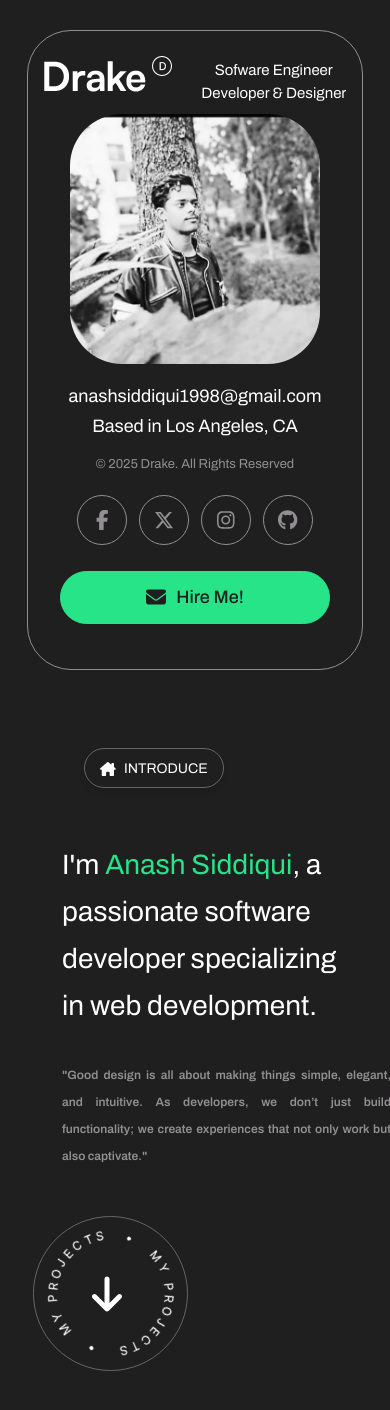
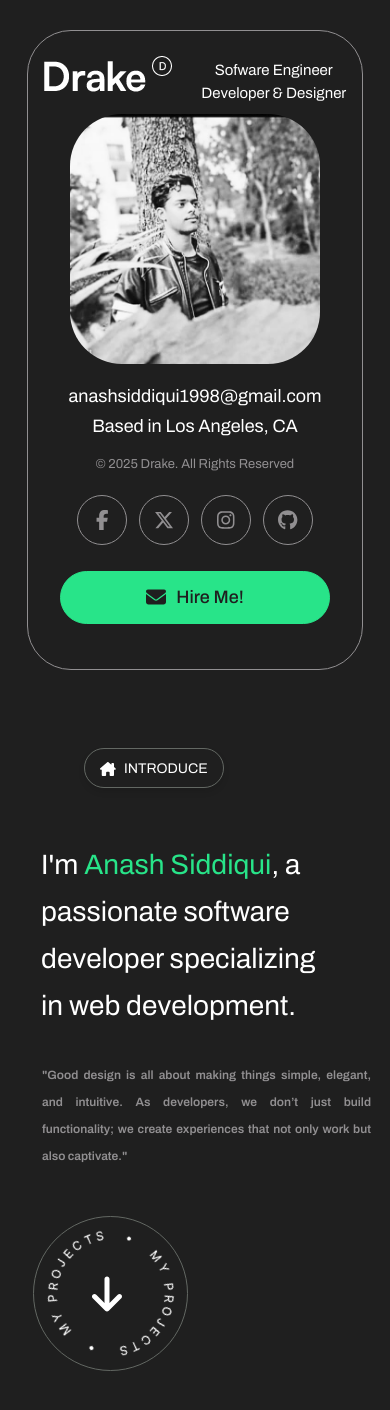
Before and after one commit to anashsiddiq/drakesportfolio, a React (Vite) app: page / in a window 390 px wide. Shown: the top 1410 px of the page. Built offline with nearby package versions, Linux system fonts and the light colour scheme; a web font is replaced by a local one.

Commit message:
Initial commit

```diff
--- a/src/Component/MySkills.jsx
+++ b/src/Component/MySkills.jsx
@@ -21,7 +21,7 @@ const MySkills = () => {
         Aos.init();
     })
     return (
-        <div className="container" id="skills">
+        <div className="container overflow-hidden" id="skills">
             <div className="row">
                 <div id="About" className='Myskills d-flex' data-aos="fade-up" data-aos-duration="2000">
                     <FontAwesomeIcon className='Myskillsicons' icon={faShapes} />
--- a/src/Component/Services.jsx
+++ b/src/Component/Services.jsx
@@ -27,13 +27,13 @@ const Services = () => {
                     <h4>Front End Developer</h4>
                     <p>Front-end developers are responsible for the user interface and user experience aspects of a website. They work on the visual elements that users interact with directly in their browsers.</p>
                 </div>
-
                 <div className="sepcialdata2 mt-3" id="servicesinc" data-aos="fade-up" data-aos-duration="2000">
                     <h4>Backend Developer</h4>
                     <p> Back-end developers focus on the server-side components of web applications. They manage databases, server logic, and application integration. Key technologies and skills </p>
                 </div>
             </div>
-        </div>
+
+            </div>
     )
 }
 
--- a/src/assets/css/Aboutuser.css
+++ b/src/assets/css/Aboutuser.css
@@ -54,7 +54,7 @@ h6 {
   box-shadow: 0 4px 6px rgba(0, 0, 0, 0.1);
   position: relative;
   bottom: 184px;
-  left: 16rem;
+  left: 21rem;
   padding: 12px;
   margin-top: 16rem;
 }
@@ -90,6 +90,8 @@ h6 {
   text-overflow: clip;
   text-wrap: inherit;
   line-height: 80px;
+  position: relative;
+  left: 80px;
 
 }
 
@@ -104,6 +106,8 @@ h6 {
   text-align: start;
   font-weight: 400;
   text-decoration-thickness: inherit;
+  position: relative;
+  left: 80px;
 }
 
 .myinfo span {
@@ -116,28 +120,32 @@ h6 {
     left: 84px !important;
     bottom: 12rem !important;
   }
-  .myinfo h5{
-    font-size: 28px;
+
+  .myinfo h5 {
+    font-size: 33px;
     width: 18rem;
     line-height: 3rem;
     position: relative;
     margin-top: -42px;
+    margin-left: -110px;
   }
+
   .myinfo p {
     line-height: 30px;
     position: relative;
-    width: 18rem;
-  }
-  .myinfo{
+    width: 22rem;
+    margin-left: -114px;
 
   }
+
+  .myinfo {}
 
 }
 
 @media (max-width: 1220px) {
 
   .about {
-    position: relative ;
+    position: relative;
     left: -84px;
     bottom: 11rem;
   }
--- a/src/assets/css/MySkills.css
+++ b/src/assets/css/MySkills.css
@@ -53,9 +53,9 @@
     box-shadow: 0 4px 6px rgba(0, 0, 0, 0.1);
     position: relative;
     bottom: 184px;
-    left: 16rem;
+    left: 20rem;
     padding: 12px;
-    margin-top: 10rem;
+    margin-top: 14rem;
   }
 
 
@@ -78,14 +78,17 @@
     text-align: start;
     position: relative;
     bottom: 83px;
+    left: 20rem;
+    overflow: hidden;
 
 }
 
 .skills_develop{
   display: flex;
   position: relative;
-  bottom: 64px;
+  bottom: 0px;
   padding: 12px;
+  left: 20rem;
 }
 .html-container{
   border: 1px solid var(--grey--);
@@ -153,7 +156,7 @@
     text-wrap: inherit;
     font-weight: 100;
     position: relative;
-    bottom: 55px;;
+    bottom: 0px
 
 }
 
--- a/src/assets/css/NavbarLinks.css
+++ b/src/assets/css/NavbarLinks.css
@@ -68,8 +68,8 @@ body {
     top: 140px;
     border-radius: 56px;
     font-size: 15px;
-    left: 88rem;
-
+    right: 55px; /* Adjust as needed */
+    left: auto; /* Reset left */
 }
 
 .fontbordetr {
--- a/src/assets/css/Portfolio.css
+++ b/src/assets/css/Portfolio.css
@@ -54,7 +54,7 @@
     box-shadow: 0 4px 6px rgba(0, 0, 0, 0.1);
     position: relative;
     bottom: 184px;
-    left: 16rem;
+    left: 21rem;
     padding: 12px;
     margin-top: 16rem;
   }
--- a/src/assets/css/Resume.css
+++ b/src/assets/css/Resume.css
@@ -53,7 +53,7 @@ h6 {
     box-shadow: 0 4px 6px rgba(0, 0, 0, 0.1);
     position: relative;
     bottom: 184px;
-    left: 16rem;
+    left: 21rem;
     padding: 12px;
     margin-top: 10rem;
 }
@@ -74,6 +74,8 @@ h6 {
 .educationdetails h4 {
     font-size: 45px;
     font-weight: 200;
+    position: relative;
+    left: 21px;
 }
 .educationdetails span{
     color: var(--AquaCyan--);
--- a/src/assets/css/SelfIntroduction.css
+++ b/src/assets/css/SelfIntroduction.css
@@ -40,6 +40,7 @@
   font-variation-settings:
     "wdth" 100;
 }
+
 .intro {
   display: flex;
   gap: 8px;
@@ -52,8 +53,8 @@
   box-shadow: 0 4px 6px rgba(0, 0, 0, 0.1);
   position: relative;
   bottom: 184px;
-    left: 16rem;
-    padding:12px;
+  left: 21rem;
+  padding: 12px;
 }
 
 
@@ -66,87 +67,100 @@
 
 h6 {
   margin: 0;
-    font-size:14px;
+  font-size: 14px;
   color: white;
   font-weight: 600;
 
 }
 
-  .self-inntro{
+.self-inntro {
   width: 42rem;
   padding: 6px;
   margin: 14px;
   word-wrap: break-word;
   flex-wrap: wrap;
-    lighting-color:white;
+  lighting-color: white;
   overflow-wrap: break-word;
 }
-  .self-inntro h1{
+
+.self-inntro h1 {
   color: white;
   position: relative;
   line-height: 80px;
   top: 123px;
-    left: 93px;
-    text-justify:distribute-all-lines;
+  left: 178px;
+  text-justify: distribute-all-lines;
   text-align: left;
   font-size: 55px;
   font-weight: 400;
   text-overflow: ellipsis;
 }
 
-  .self-inntro span{
+.self-inntro span {
   color: #28E489;
 }
 
-  .telldesign{
+.telldesign {
   width: 45rem;
   word-wrap: break-word !important;
   flex-wrap: wrap;
   text-align: start;
-    text-size-adjust:inherit;
-    text-underline-offset:inherit;
+  text-size-adjust: inherit;
+  text-underline-offset: inherit;
 }
-.telldesign h4{
+
+.telldesign h4 {
   color: var(--grey--);
   line-height: 30px;
   font-size: 15px;
   position: relative;
   top: 134px;
-    left: 24rem;
+  left: 21rem;
   font-weight: 600;
 }
 
 
 
-  @media (max-width: 1220px){
-  .self-inntro{
+@media (max-width: 1220px) {
+  .self-inntro {
     position: absolute;
   }
-  .self-inntro h1{
-    margin: -51px;
+
+  .self-inntro h1 {
+    /* margin: -51px; */
     font-size: 28px;
     line-height: 47px;
     margin-top: -2px;
+    /* margin-right: 29px; */
+    position: relative;
+    left: 76px;
+    width: 38rem;
   }
-  .intro{
+
+  .intro {
     position: relative;
-    left: -84px;
+    left: 87px;
     bottom: 12rem;
   }
-.telldesign h4{
-    top: 0px;
-    left: 42px;
+
+  .telldesign h4 {
+    position: relative;
+    left: 63px;
+    top: -5px;
+    width: 37rem;
+
 }
 }
 
-  @media (max-width: 768px){
-    .intro{
+@media (max-width: 768px) {
+  .intro {
     position: relative;
     left: 84px;
     bottom: 12rem;
   }
-   .telldesign h4{
-    left: 48px;
+
+  .telldesign h4 {
+    left: 28px;
     top: 5rem;
     padding: 2px;
     font-size: 12px;
@@ -154,12 +168,13 @@
     text-align: justify;
     line-height: 27px;
   }
-   .self-inntro h1{
-    margin: -51px;
+
+  .self-inntro h1 {
     font-size: 28px;
     width: 279px;
     line-height: 47px;
     margin-top: -2px;
+    margin-left: -55px;
   }
 
 }
--- a/src/assets/css/Services.css
+++ b/src/assets/css/Services.css
@@ -56,6 +56,7 @@ h6 {
     bottom: 184px;
     padding: 12px;
     margin-top: 18rem;
+    left: 26rem;
 }
 
 .Serviceicon {
@@ -87,7 +88,8 @@ h6 {
     text-wrap: inherit;
     font-weight: 100;
     position: relative;
-    bottom: 55px;;
+    bottom: 55px;
+    left: 26rem;
 
 }
 
@@ -102,11 +104,11 @@ h6 {
     width: 833px;
     height: 194px;
     position: relative;
-    left: 505px;
     bottom: 104px;
     border-radius: 35px;
     padding: 40px 34px 15px;
     transition: all 1.5s ease-in-out; /* Slower transition */
+    left: 26rem;
 }
 
 .sepcialdata1:hover {
@@ -130,11 +132,11 @@ h6 {
     width: 833px;
     height: 194px;
     position: relative;
-    left: 505px;
     bottom: 104px;
     border-radius: 35px;
     padding: 40px 34px 15px;
-    transition: all 1.5s ease-in-out; /* Slower transition */
+    transition: all 1.5s ease-in-out;
+    left: 26rem;
 }
 
 .sepcialdata2:hover {
```
Lines whose indentation alone changed are shown as unchanged.
